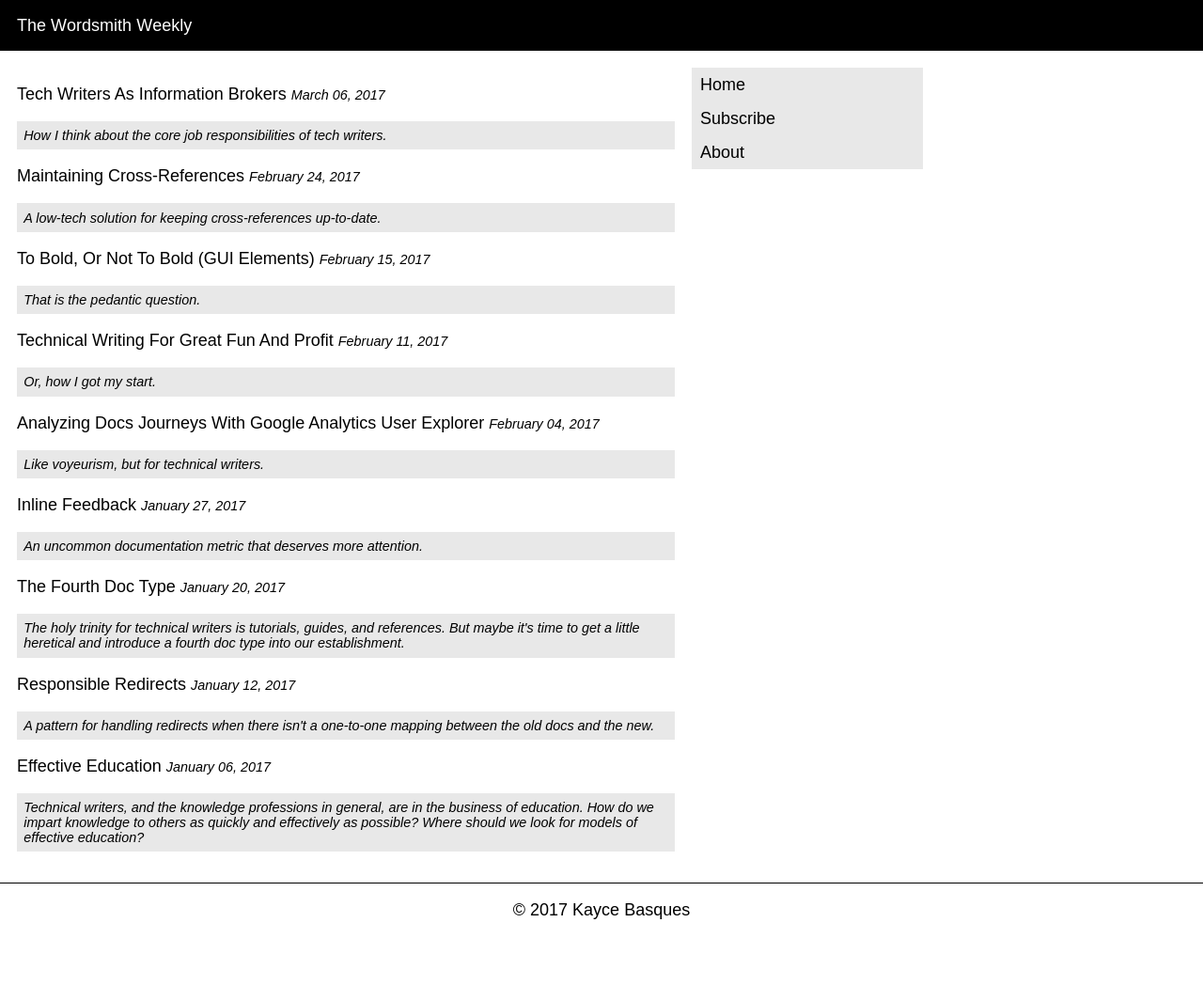
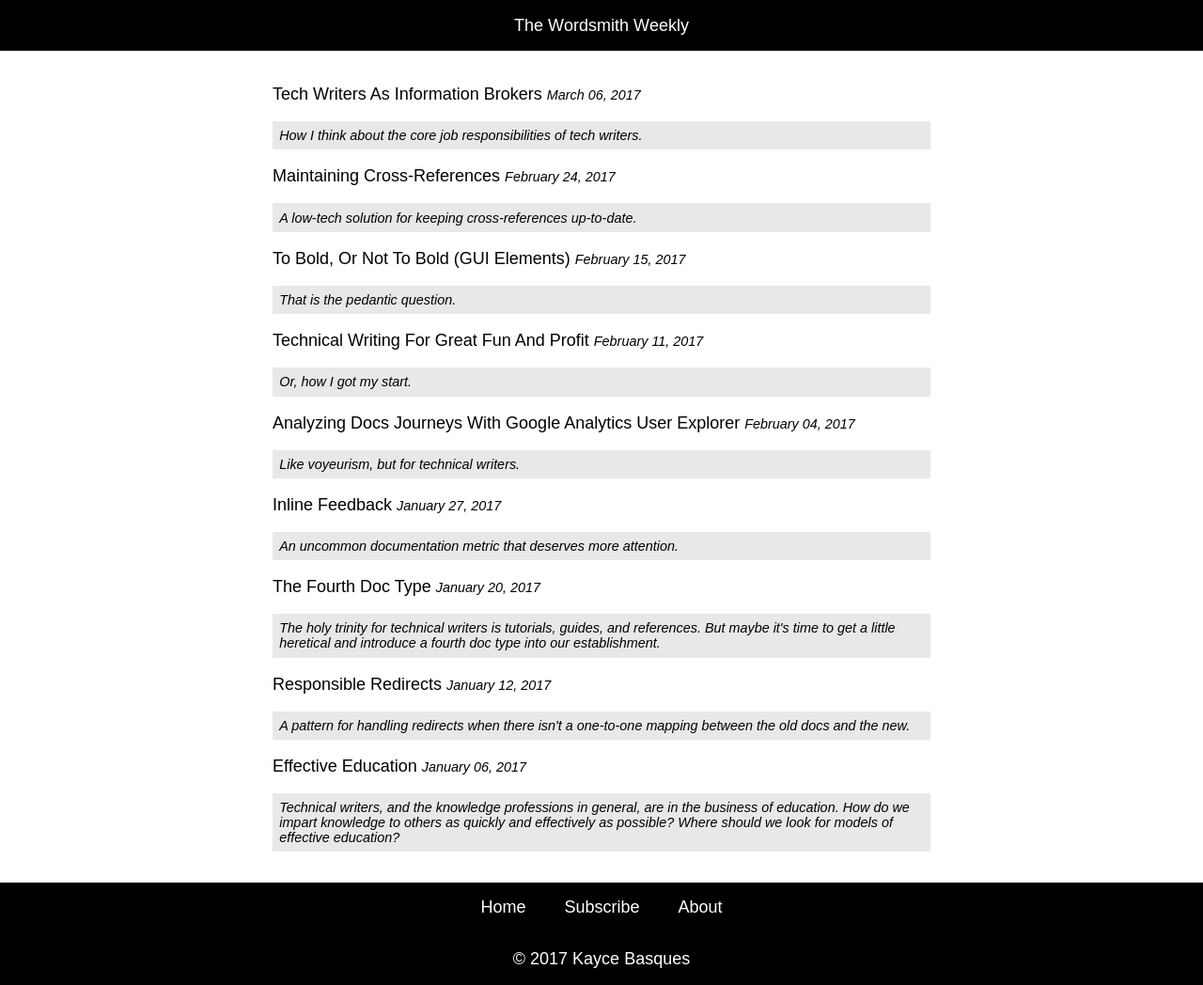
Before and after one commit to kaycebasques/wordsmithweekly, a Jekyll site: the page built from index.markdown, in a window 1280 px wide and 1048 px high. Shown: the whole window at 94% size. Built offline with Jekyll 4.4.1, drawn with Linux system fonts in a browser that asks for light colours.

Commit message:
move nav to bottom and center horizontally

```diff
--- a/_layouts/default.html
+++ b/_layouts/default.html
@@ -56,31 +56,21 @@
           --><span class="header__title-text header__title-text-18">y</span>
         </a>
       </h1>
-      <button class="header__menu">Menu</button>
     </header>
-    <nav class="nav nav--hidden">
+    <article class="content">{{ content }}</article>
+    <nav class="nav">
       <ul class="nav__list">
-        <li class="nav__header">
-          <button class="nav__close">Close</button>
+        <li class="nav__item">
+          <a class="nav__link" href="/">Home</a>
         </li>
         <li class="nav__item">
-          <a class="nav__link" href="/">
-            <span class="nav__link-text">Home</span>
-          </a>
+          <a class="nav__link" href="/subscribe">Subscribe</a>
         </li>
         <li class="nav__item">
-          <a class="nav__link" href="/subscribe">
-            <span class="nav__link-text">Subscribe</span>
-          </a>
-        </li>
-        <li class="nav__item">
-          <a class="nav__link" href="/about">
-            <span class="nav__link-text">About</span>
-          </a>
+          <a class="nav__link" href="/about">About</a>
         </li>
       </ul>
     </nav>
-    <article class="content">{{ content }}</article>
     <footer class="footer">
       <p class="footer__text">
         &copy; 2017 {{ site.author }}
--- a/css/main.scss
+++ b/css/main.scss
@@ -35,18 +35,6 @@ $title-total-animation-time: $title-character-count * $title-character-delay +
   margin: $minor-spacing;
 }
 
-%nav__item {
-  height: 3em;
-  display: flex;
-  margin: 0;
-  padding: 0;
-  justify-content: flex-end;
-  align-items: center;
-  &:not(:last-child) {
-    border-bottom: 1px solid $theme-secondary;
-  }
-}
-
 /* Elements */
 
 body {
@@ -62,8 +50,12 @@ body {
 /* Classes */
 
 .content {
-  min-height: 75vh;
+  /* Haven't done the math to explain why it's 17.25em. Should move all these
+   * values into variables. */
+  min-height: calc(100vh - 17.25em);
   margin-top: 3em;
+  margin-left: auto;
+  margin-right: auto;
   padding: $major-spacing;
   max-width: 700px;
   h2 {
@@ -128,6 +120,13 @@ body {
   align-items: center;
   justify-content: center;
   width: 100vw;
+  background-color: $theme-primary;
+  height: 3em;
+}
+
+.footer__text {
+  font-size: 1em;
+  color: $theme-secondary;
 }
 
 .header {
@@ -139,24 +138,8 @@ body {
   height: 3em;
   width: 100vw;
   align-items: center;
-  justify-content: space-between;
+  justify-content: center;
   background-color: $theme-primary;
-}
-
-.header--hidden {
-  transform: translateY(-100%);
-  transition: all $hide-header-animation-time ease;
-  transition-delay: $title-total-animation-time + $delay;
-}
-
-.header--visible {
-  transform: none;
-  transition: all 500ms ease;
-  transition-delay: $show-header-animation-time + $delay;
-}
-
-.header__menu {
-  @extend %button;
 }
 
 .header__title {
@@ -206,55 +189,28 @@ body {
 }
 
 .nav {
-  position: fixed;
-  top: 0;
-  left: 0;
   background-color: $theme-primary;
-  height: 12em;
   width: 100vw;
 }
 
-.nav--hidden {
-  transform: translateY(-100%);
-  transition: all $hide-nav-animation-time ease;
-}
-
-.nav--visible {
-  transform: none;
-  transition: all 400ms ease;
-  transition-delay: $title-total-animation-time + $delay + $hide-header-animation-time +
-      $delay;
-}
-
-.nav__close {
-  @extend %button;
-}
-
-.nav__header {
-  @extend %nav__item;
-  justify-content: flex-end;
-}
-
 .nav__item {
-  @extend %nav__item;
+  display: flex;
+  align-items: center;
+  justify-content: center;
+  height: 3em;
+  margin: 0;
+  padding: 0;
+  border-bottom: 1px solid $theme-secondary;
 }
 
 .nav__link {
-  display: flex;
-  align-items: center;
+  display: block;
   text-decoration: none;
   color: $theme-secondary;
-  flex-grow: 1;
-  width: 100%;
-  padding-left: $major-spacing;
-  line-height: 100%;
+  text-align: center;
   &:visited {
     color: $theme-secondary;
   }
-}
-
-.nav__link-text {
-
 }
 
 .nav__list {
@@ -295,41 +251,27 @@ body {
   }
   .content {
     max-width: 700px;
+    /* TODO figure out why it's 11.25em and move the values to variables */
+    min-height: calc(100vh - 11.25em);
+    margin-left: auto;
+    margin-right: auto;
   }
   .content__leader {
     max-width: 15vw;
   }
-  .header__menu {
-    display: none;
-  }
   .nav {
-    position: fixed;
-    /* (width of header) + (padding-top of content) */
-    top: 4em;
-    left: 700px;
-    margin-left: $major-spacing * 2;
-    max-width: 246px;
-    background-color: $alternative-background;
-    height: auto;
-  }
-  .nav__header {
-    display: none;
+    display: flex;
+    justify-content: center;
+    align-items: center;
+    height: 3em;
   }
   .nav__item {
-    display: block;
-    height: auto;
-    border: none;
-    &:not(:last-child) {
-      border-bottom: none;
-    }
+    height: 1em;
+    display: inline;
+    margin: 0 $major-spacing 0 $major-spacing;
+    border-bottom: none;
   }
   .nav__link {
-    display: inline-block;
-    width: auto;
-    padding: 0;
-    margin: $minor-spacing;
-  }
-  .nav__link-text {
-    color: $theme-primary;
+    display: inline;
   }
 }
--- a/js/main.js
+++ b/js/main.js
@@ -1,98 +1 @@
-(function () {
-  'use strict';
-
-  var resizeTimerId;
-  var header = document.querySelector('.header');
-  var nav = document.querySelector('.nav');
-  var headerVisible = '.header--visible';
-  var headerHidden = '.header--hidden';
-  var headerTitle = document.querySelector('.header__title');
-
-  function addClass(node, className) {
-    if (!node.classList.contains(className)) {
-      node.classList.add(className);
-    }
-  }
-
-  function removeClass(node, className) {
-    if (node.classList.contains(className)) {
-      node.classList.remove(className);
-    }
-  }
-
-  function removeNarrowNavClasses() {
-    nav.classList.remove('nav--visible');
-    nav.classList.remove('nav--hidden');
-  }
-
-  function showHeader() {
-    removeClass(nav, 'nav--visible');
-    addClass(nav, 'nav--hidden');
-    removeClass(header, 'header--hidden');
-    addClass(header, 'header--visible');
-    removeClass(headerTitle, 'header__title--hidden');
-    addClass(headerTitle, 'header__title--visible');
-  }
-
-  function showNav() {
-    removeClass(headerTitle, 'header__title--visible');
-    addClass(headerTitle, 'header__title--hidden');
-    removeClass(header, 'header--visible');
-    addClass(header, 'header--hidden');
-    removeClass(nav, 'nav--hidden');
-    addClass(nav, 'nav--visible');
-  }
-
-  function hideNarrowNav() {
-    nav.classList.remove('nav--visible');
-    nav.classList.add('nav--hidden');
-  }
-
-  function setNarrowLayout() {
-    hideNarrowNav();
-    showHeader();
-  }
-
-  function setWideLayout() {
-    showHeader(); // In case mobile menu was open when view changed.
-    removeNarrowNavClasses();
-  }
-
-  function updateLayout() {
-    var isNarrow = window.matchMedia('(max-width: 999px)').matches;
-    if (isNarrow) {
-      setNarrowLayout();
-      return;
-    }
-    setWideLayout();
-  }
-
-  function switchClasses(el, class1, class2) {
-    if (el.classList.contains(class1)) {
-      el.classList.remove(class1);
-      el.classList.add(class2);
-      return;
-    }
-    el.classList.remove(class2);
-    el.classList.add(class1);
-  }
-
-  function toggleMenu() {
-    switchClasses(document.querySelector('.header'), 'header--visible',
-        'header--hidden');
-    switchClasses(document.querySelector('.nav'), 'nav--visible',
-        'nav--hidden');
-  }
-
-  document.querySelector('.header__menu').addEventListener('click',
-      showNav);
-  document.querySelector('.nav__close').addEventListener('click',
-      showHeader);
-
-  window.addEventListener('resize', function() {
-    clearTimeout(resizeTimerId);
-    resizeTimerId = setTimeout(updateLayout, 500);
-  });
-
-  updateLayout();
-})();
+// do stuff
```
